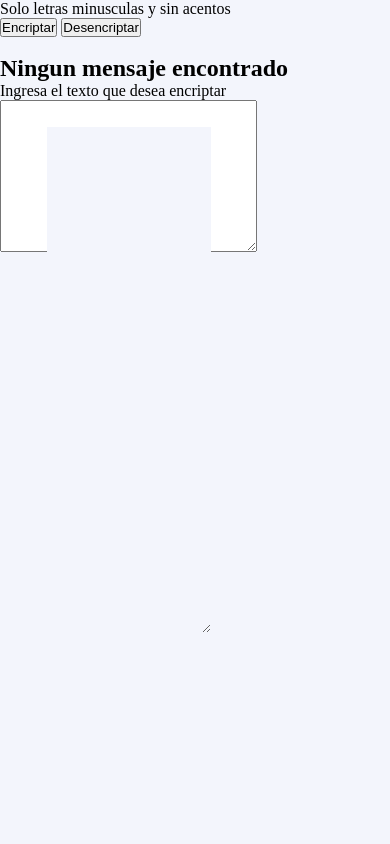
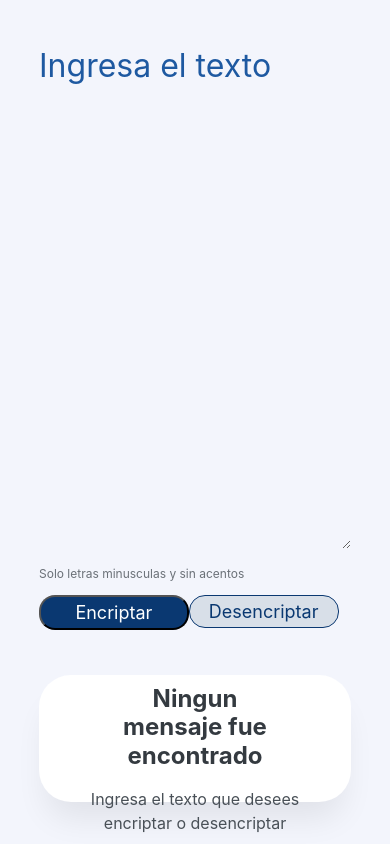
Before and after one commit to SansEkeleton/Challenger-1_-Encriptador-de-texto, a plain HTML site: page index.html in a window 390 px wide. Drawn offline with Linux system fonts and the light colour scheme.

Commit message:
DIseño de la pagina junto con la funcionalidad de encriptar

```diff
--- a/index.css
+++ b/index.css
@@ -4,7 +4,7 @@
 
 }
 
-.container{
+.container {
     position: relative;
     width: 100vw;
     height: 100vh;
@@ -25,3 +25,201 @@
     line-height: 150%;
     background-color: #f3f5fc;
 }
+
+.texto::placeholder {
+    color: #1e59a1;
+}
+
+.texto:focus,
+.texto:active {
+    border: none;
+    outline: none;
+}
+
+.terminos {
+    display: flex;
+    flex-direction: row;
+    align-items: center;
+    padding: 0px;
+    gap: 8px;
+    position: absolute;
+    width: 80%;
+    left: 12%;
+    top: 80%;
+}
+
+.terminos p {
+    font-family: "Inter";
+    font-style: normal;
+    font-weight: 400;
+    font-size: 12px;
+    line-height: 150%;
+    color: #495057;
+    opacity: 0.8;
+    flex: none;
+    order: 1;
+    flex-grow: 0;
+}
+
+.botones {
+    display: flex;
+    flex-direction: row;
+    align-items: flex-start;
+    padding: 1% 0;
+    position: absolute;
+    width: 80%;
+    left: 12%;
+    top: 82%;
+}
+
+.btn-encriptar {
+    align-items: center;
+    justify-content: center;
+    padding: 2%;
+    gap: 8px;
+    width: 25%;
+    background-color: #0a3871;
+    border-radius: 24px;
+    font-family: "Inter";
+    font-size: 18px;
+    line-height: 19px;
+    text-align: center;
+    color: #fff;
+}
+
+.btn-desencriptar {
+    box-sizing: border-box;
+    display: flex;
+    flex-direction: row;
+    align-items: flex-start;
+    justify-content: center;
+    padding: 2%;
+    gap: 8px;
+    width: 25%;
+    background: #d8dfe8;
+    border: 1px solid #0a3871;
+    border-radius: 24px;
+    font-family: "Inter";
+    font-weight: 400;
+    font-size: 18px;
+    line-height: 19px;
+    text-align: center;
+    color: #0a3871;
+}
+
+.btn-desencriptar:hover,
+.btn-encriptar:hover {
+    margin: 0.3%;
+    width: 24.5%;
+    padding: 1.8%;
+}
+
+.encriptado {
+    display: flex;
+    justify-content: center;
+    position: absolute;
+    width: 30%;
+    height: 90%;
+    left: 60%;
+    top: 5%;
+    background: #fff;
+    box-shadow: 0px 24px 32px -8px rgba(0, 0, 0, 0.08);
+    border-radius: 32px;
+}
+
+.mensaje-encriptado{
+    display: flex;
+    flex-direction: column;
+    align-items: center;
+    justify-content: center;
+    padding: 1%;
+    gap: 16px;
+    position: absolute;
+    width: 100%;
+    top: 65%;
+    text-align: center;
+}
+
+.mensaje-encriptado h2{
+    width: 60%;
+    font-family: "Inter";
+    font-style: normal;
+    font-weight: 700;
+    font-size: 24px;
+    line-height: 120%;
+    text-align: center;
+    color: #343a40;
+}
+
+.mensaje-encriptado p{
+    width: 80%;
+    font-family: "Inter";
+    font-style: normal;
+    font-weight: 400;
+    font-size: 16px;
+    line-height: 150%;
+    text-align: center;
+    color: #495057;
+}
+
+.encriptado img {
+    position: absolute;
+    width: 80%;
+    height: 50%;
+    top: 15%;
+}
+
+/* Responsive */
+@media screen and (max-width: 57.5em) {
+    .container{
+        display: flex;
+        flex-direction: row;
+    }
+    .encriptar{
+        width: 100%;
+    }
+    .texto{
+        width: 80%;
+        height: 60%;
+        left: 10%;
+        top: 5%;
+    }
+    .terminos{
+        width: 80%;
+        left: 10%;
+        top: 67%;
+    }
+    .terminos{
+        font-size: 16px;
+    }
+    .botones{
+        width: 80%;
+        left: 10%;
+        top: 70%;
+    }
+    .btn-encriptar, .btn-desencriptar{
+        width: 48%;
+        border-radius: 16px;
+    }
+    .btn-desencriptar:hover, .btn-encriptar:hover{
+        margin: 0.3%;
+        width: 47.5%;
+        padding: 1.8%;
+    }
+
+    .encriptado{
+        width: 80%;
+        height: 15%;
+        left: 10%;
+        top: 80%;
+    }
+    .mensaje-encriptado{
+        width: 100%;
+        top: 5%;
+    }
+    .encriptado img{
+        top: 0%;
+        display: none;
+        visibility: hidden;
+    }
+}
--- a/index.html
+++ b/index.html
@@ -16,10 +16,10 @@
             id="texto"
             cols="30"
             rows="10"
-            placeholder="Ingresa el texto">
-        </textarea>
+            placeholder="Ingresa el texto"
+            ></textarea>
 
-        <div class="Terminos">
+        <div class="terminos">
             <p>Solo letras minusculas y sin acentos</p>
         </div>
         <div class="botones">
@@ -37,11 +37,16 @@
         </div>
     </div>
     <div class="encriptado">
-        <img src="" alt="" id="doll">
+        <img src="img/Muñeco.png" alt="" id="muñeco">
         <div class="mensaje-encriptado" id="mensaje-encriptado">
-            <h2 id="titulo-mensaje">Ningun mensaje encontrado</h2>
-            <p id="parrafo">Ingresa el texto que desea encriptar</p>
-            <textarea name="mensaje" id="mensaje" cols="30" rows="10" class="mensaje"></textarea>
+            <h2 id="titulo-mensaje">Ningun mensaje fue encontrado</h2>
+            <p id="parrafo">Ingresa el texto que desees encriptar o desencriptar</p>
+            <!--textarea
+            name="mensaje"
+            id="mensaje"
+            cols="30" rows="10"
+            class="mensaje">-->
+        </textarea>
         </div>
     </div>
 </div>
--- a/index.js
+++ b/index.js
@@ -0,0 +1,24 @@
+function encriptar(){
+    let texto = document.getElementById("texto").value;
+    let titulomensaje = document.getElementById("titulo-mensaje");
+    parrafo = document.getElementById("parrafo");
+    let muñeco = document.getElementById("muñeco");
+
+    let textocifrado = texto
+    .replace(/e/gi, "enter")
+    .replace(/i/gi, "imes")
+    .replace(/a/gi, "ai")
+    .replace(/o/gi, "ober")
+    .replace(/u/gi, "ufat");
+
+    if (texto.length != 0){
+        document.getElementById("texto").value = textocifrado;
+        titulomensaje.textContent = "Texto encriptado con exito";
+        parrafo.textContent = "";
+        muñeco.src = "./img/encriptado.jfif";
+} else {
+    muñeco.src = "./img/muñeco.png";
+    titulomensaje.textContent = "Ningun mensaje encontrado";
+    parrafo.textContent = "Ingresa el texto que desees encriptar o desencriptar";
+    alert("No has ingresado ningun texto");}
+}
```
Also changed, not shown: img/encriptado.jfif (added).
